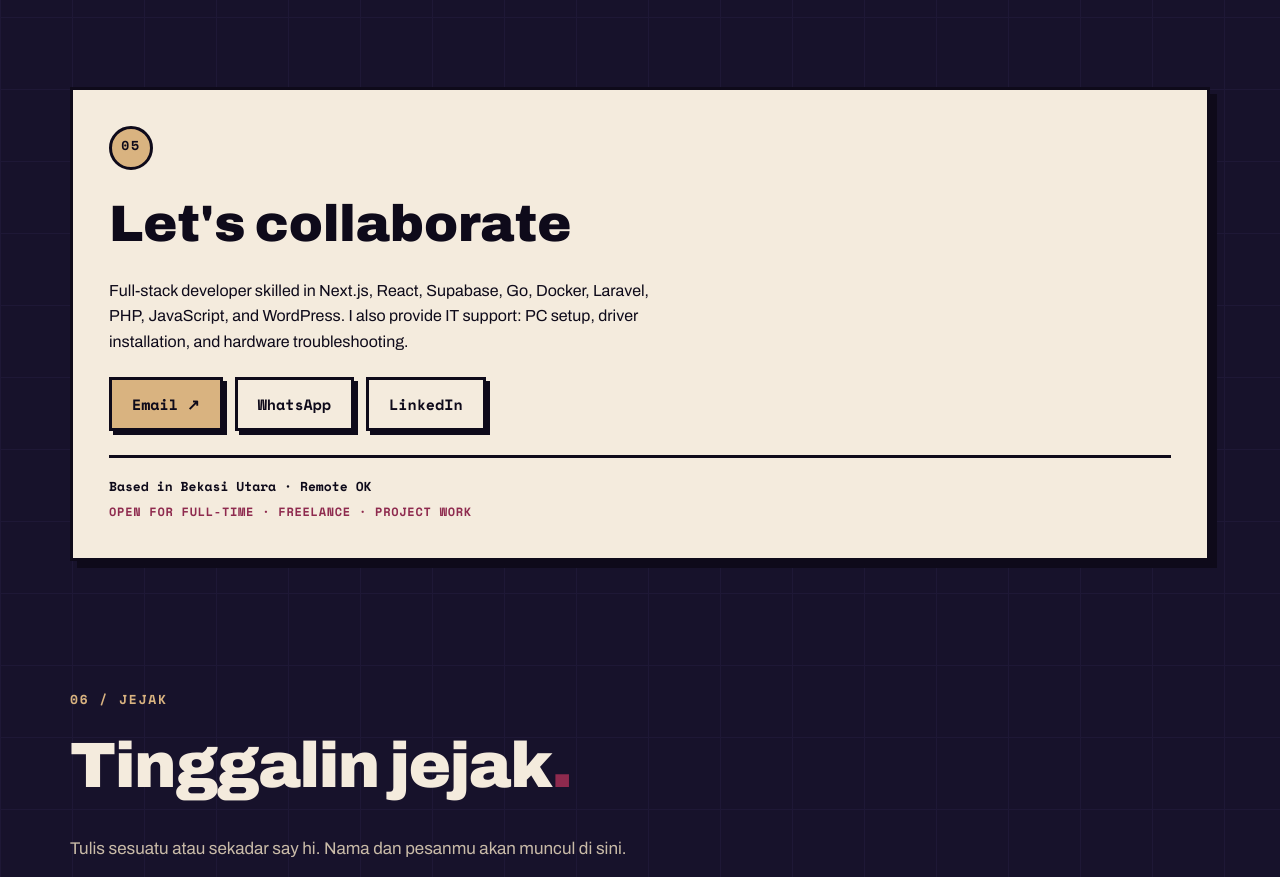
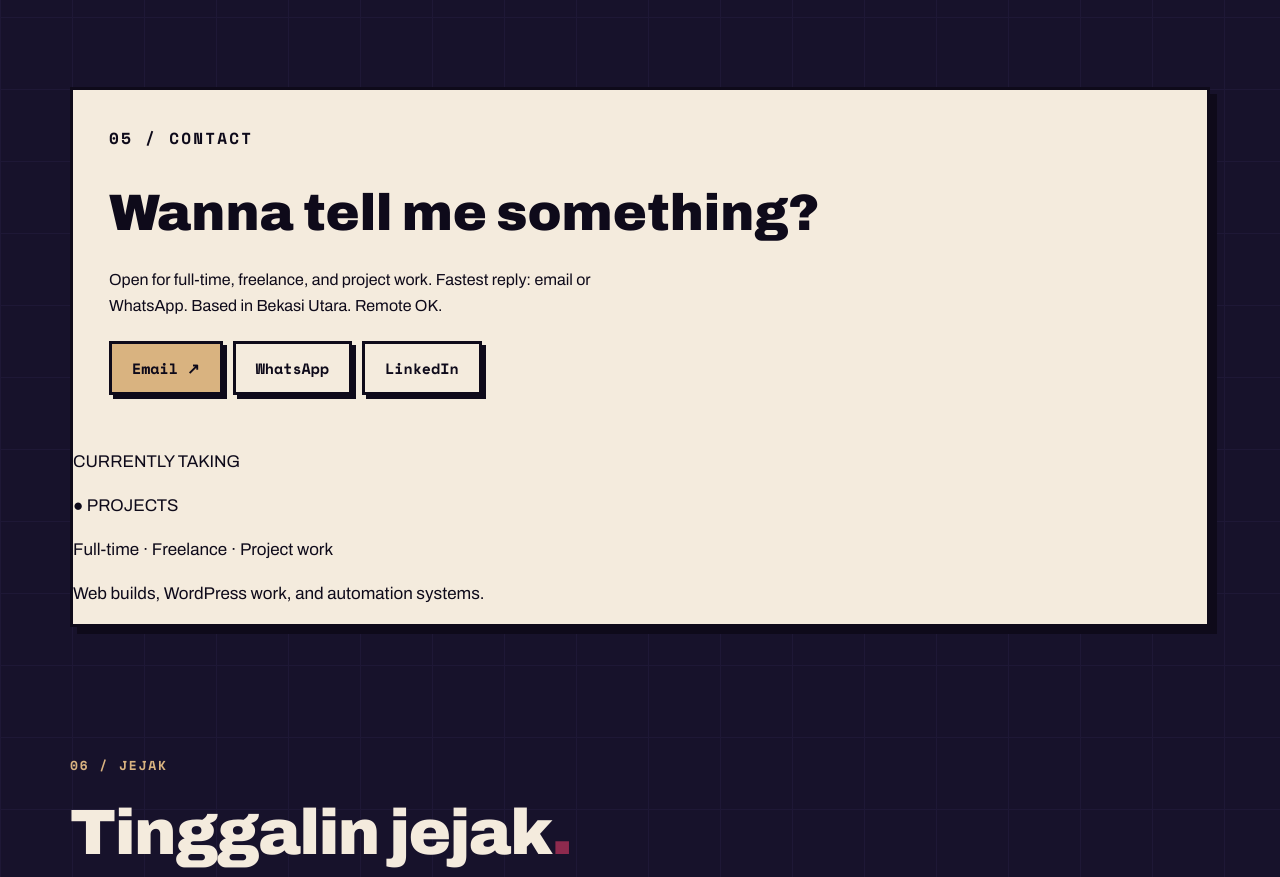
Before and after one commit to dafinwork/dafinwork.github.io, a Next.js app in the folder portfolio-new/frontend/: page / in a window 1280 px wide. Shown: the part 6823-7700 px from the top of the page. Built offline with nearby package versions, Linux system fonts and the light colour scheme; no server answers; the database is empty.

Commit message:
Remove duplicated contact details

```diff
--- a/portfolio-new/frontend/src/app/page.tsx
+++ b/portfolio-new/frontend/src/app/page.tsx
@@ -295,18 +295,21 @@ export default function Page() {
         <section className="wrap section" id="contact" aria-label="Contact">
           <div className="card contact-card">
             <div className="contact-left">
-              <div className="sec-no-circle"><span className="sec-no">05</span></div>
-              <h2>Let's collaborate</h2>
-              <p>Full-stack developer skilled in Next.js, React, Supabase, Go, Docker, Laravel, PHP, JavaScript, and WordPress. I also provide IT support: PC setup, driver installation, and hardware troubleshooting.</p>
-              <div className="contact-actions">
+              <p className="sec-no">05 / Contact</p>
+              <h2>Wanna tell me something?</h2>
+              <p>Open for full-time, freelance, and project work. Fastest reply: email or WhatsApp. Based in Bekasi Utara. Remote OK.</p>
+              <div className="work-btns">
                 <a className="btn btn-gold" href="mailto:muhamaddafinaldzaky@gmail.com">Email <span aria-hidden="true">↗</span></a>
                 <a className="btn btn-paper" href="https://wa.me/6281281845863" target="_blank" rel="noopener">WhatsApp</a>
                 <a className="btn btn-ghost" href="https://linkedin.com/in/muhamad-dafin-al-dzaky" target="_blank" rel="noopener">LinkedIn</a>
               </div>
-              <div className="contact-meta">
-                <p>Based in Bekasi Utara · Remote OK</p>
-                <p className="contact-avail">Open for full-time · freelance · project work</p>
-              </div>
+            </div>
+            <div className="contact-right">
+              <p className="avail-label">CURRENTLY TAKING</p>
+              <p className="avail"><span aria-hidden="true">●</span> PROJECTS</p>
+              <p>Full-time · Freelance · Project work</p>
+              <span className="avail-rule" aria-hidden="true"></span>
+              <p className="avail-note">Web builds, WordPress work, and automation systems.</p>
             </div>
           </div>
         </section>
```
